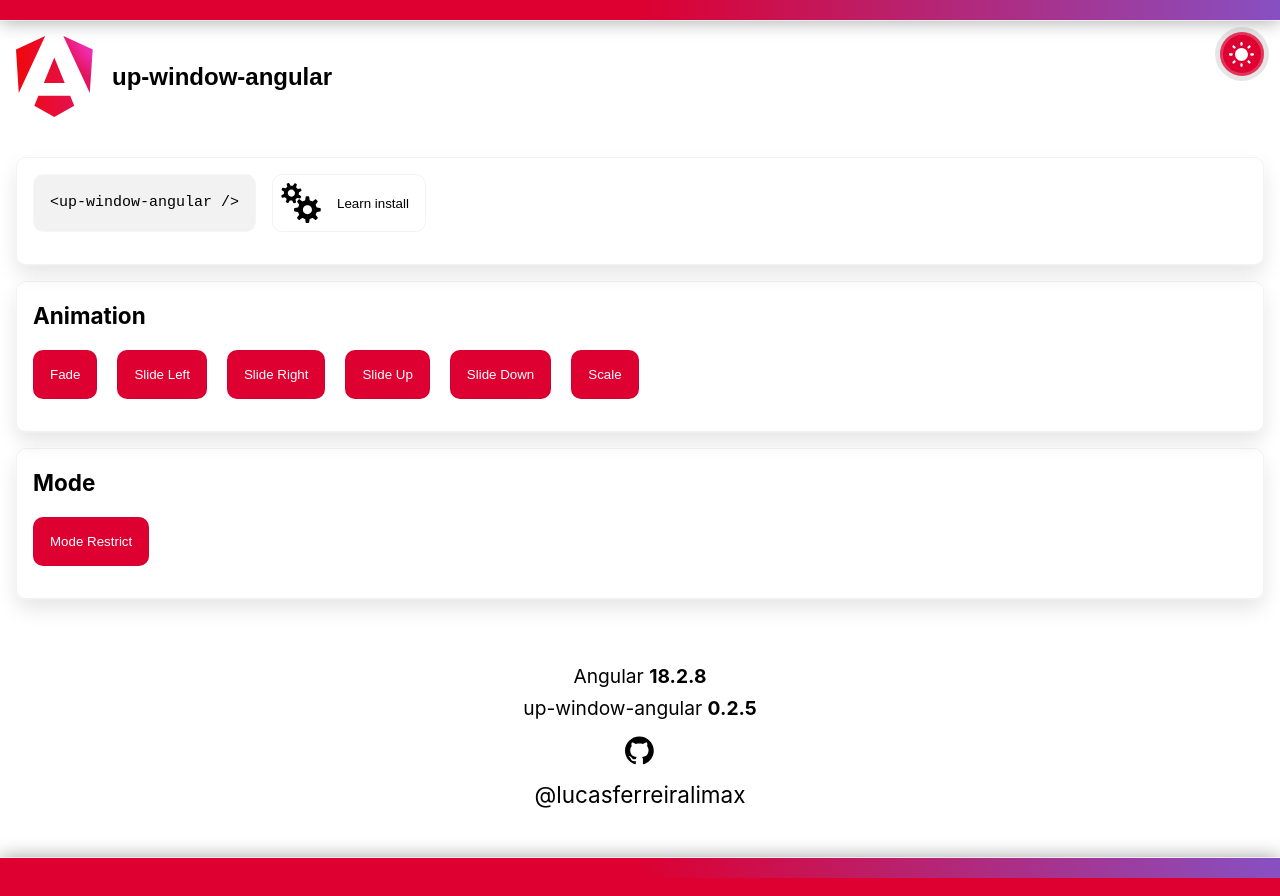
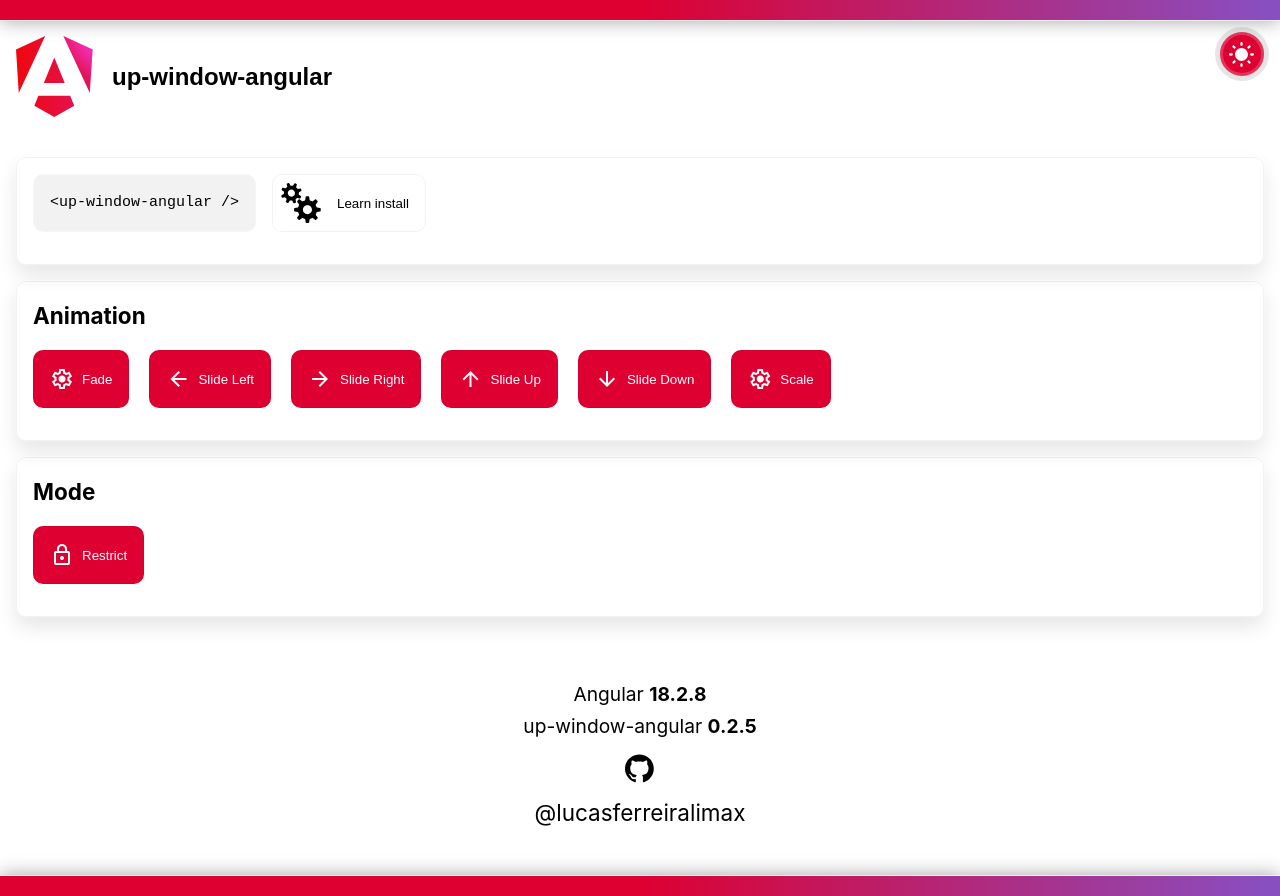
Before and after one commit to criar-art/up-window-angular, an Angular app: page / in a window 1280 px wide. Built offline with nearby package versions, Linux system fonts and the light colour scheme.

Commit message:
add icons in buttons examples

```diff
--- a/projects/up-window-angular/src/lib/up-window-angular.component.scss
+++ b/projects/up-window-angular/src/lib/up-window-angular.component.scss
@@ -171,6 +171,11 @@ body {
   color: var(--up-window-text);
 }
 
+.btn-danger {
+  background-color: #c40707;
+  color: var(--up-window-text);
+}
+
 .btn {
   padding: 1rem 1.5rem;
   cursor: pointer;
--- a/projects/up-window-angular/src/lib/up-window-angular.component.ts
+++ b/projects/up-window-angular/src/lib/up-window-angular.component.ts
@@ -145,14 +145,13 @@ export class UpWindowAngularComponent implements OnInit, OnDestroy {
   }
 
   getButtonClass(type: string) {
-    switch (type) {
-      case 'primary':
-        return 'btn-primary';
-      case 'secondary':
-        return 'btn-secondary';
-      default:
-        return 'btn-default';
-    }
+    const buttonClasses: { [key: string]: string } = {
+      primary: 'btn-primary',
+      secondary: 'btn-secondary',
+      danger: 'btn-danger',
+    };
+
+    return buttonClasses[type] || 'btn-default';
   }
 
   onCancel() {
--- a/src/app/app.component.html
+++ b/src/app/app.component.html
@@ -34,7 +34,7 @@
           type="button"
           (click)="openWindowExample('fade')"
         >
-          Fade
+          <span class="material-symbols-outlined"> settings </span> Fade
         </button>
         <up-window-angular
           [isOpen]="isWindowOpenFade"
@@ -52,7 +52,7 @@
           type="button"
           (click)="openWindowExample('slide-left')"
         >
-          Slide Left
+          <span class="material-symbols-outlined"> arrow_back </span> Slide Left
         </button>
         <up-window-angular
           [isOpen]="isWindowOpenSlideLeft"
@@ -68,7 +68,7 @@
           type="button"
           (click)="openWindowExample('slide-right')"
         >
-          Slide Right
+          <span class="material-symbols-outlined"> arrow_forward </span> Slide Right
         </button>
         <up-window-angular
           [isOpen]="isWindowOpenSlideRight"
@@ -84,7 +84,7 @@
           type="button"
           (click)="openWindowExample('slide-up')"
         >
-          Slide Up
+          <span class="material-symbols-outlined"> arrow_upward </span> Slide Up
         </button>
         <up-window-angular
           [isOpen]="isWindowOpenSlideUp"
@@ -100,7 +100,7 @@
           type="button"
           (click)="openWindowExample('slide-down')"
         >
-          Slide Down
+          <span class="material-symbols-outlined"> arrow_downward </span> Slide Down
         </button>
         <up-window-angular
           [isOpen]="isWindowOpenSlideDown"
@@ -115,7 +115,7 @@
           type="button"
           (click)="openWindowExample('scale')"
         >
-          Scale
+          <span class="material-symbols-outlined"> settings </span> Scale
         </button>
         <up-window-angular
           [isOpen]="isWindowOpenScale"
@@ -135,13 +135,14 @@
           type="button"
           (click)="openWindowExample('restrict')"
         >
-          Mode Restrict
+        <span class="material-symbols-outlined"> lock </span> Restrict
         </button>
         <up-window-angular
           [isOpen]="isWindowOpenRestrict"
           title="Restrict Window"
           subtitle="This window mode Restrict."
           [restrictMode]="true"
+          cancelType="danger"
         >
           Mode Restrict content!
         </up-window-angular>
--- a/src/app/app.component.scss
+++ b/src/app/app.component.scss
@@ -9,3 +9,7 @@
   display: flex;
   gap: 10px;
 }
+
+.button-modal-example .material-symbols-outlined {
+  margin-right: 0.5rem;
+}
--- a/src/index.html
+++ b/src/index.html
@@ -7,6 +7,10 @@
     <meta name="viewport" content="width=device-width, initial-scale=1" />
     <link rel="icon" type="image/x-icon" href="favicon.ico" />
     <meta name="author" content="lucasferreiralimax" />
+    <link
+      rel="stylesheet"
+      href="https://fonts.googleapis.com/css2?family=Material+Symbols+Outlined:opsz,wght,FILL,GRAD@20..48,100..700,0..1,-50..200"
+    />
     <!-- Google tag (gtag.js) -->
     <script
       async
--- a/src/styles.scss
+++ b/src/styles.scss
@@ -77,6 +77,14 @@ body.darkmode {
   --vtl-text: #000;
   --vtl-background-svg: #fff;
   background-color: #242424;
+}
+
+.material-symbols-outlined {
+  font-variation-settings:
+  'FILL' 0,
+  'wght' 400,
+  'GRAD' 0,
+  'opsz' 24
 }
 
 .darkmode-button {
```
